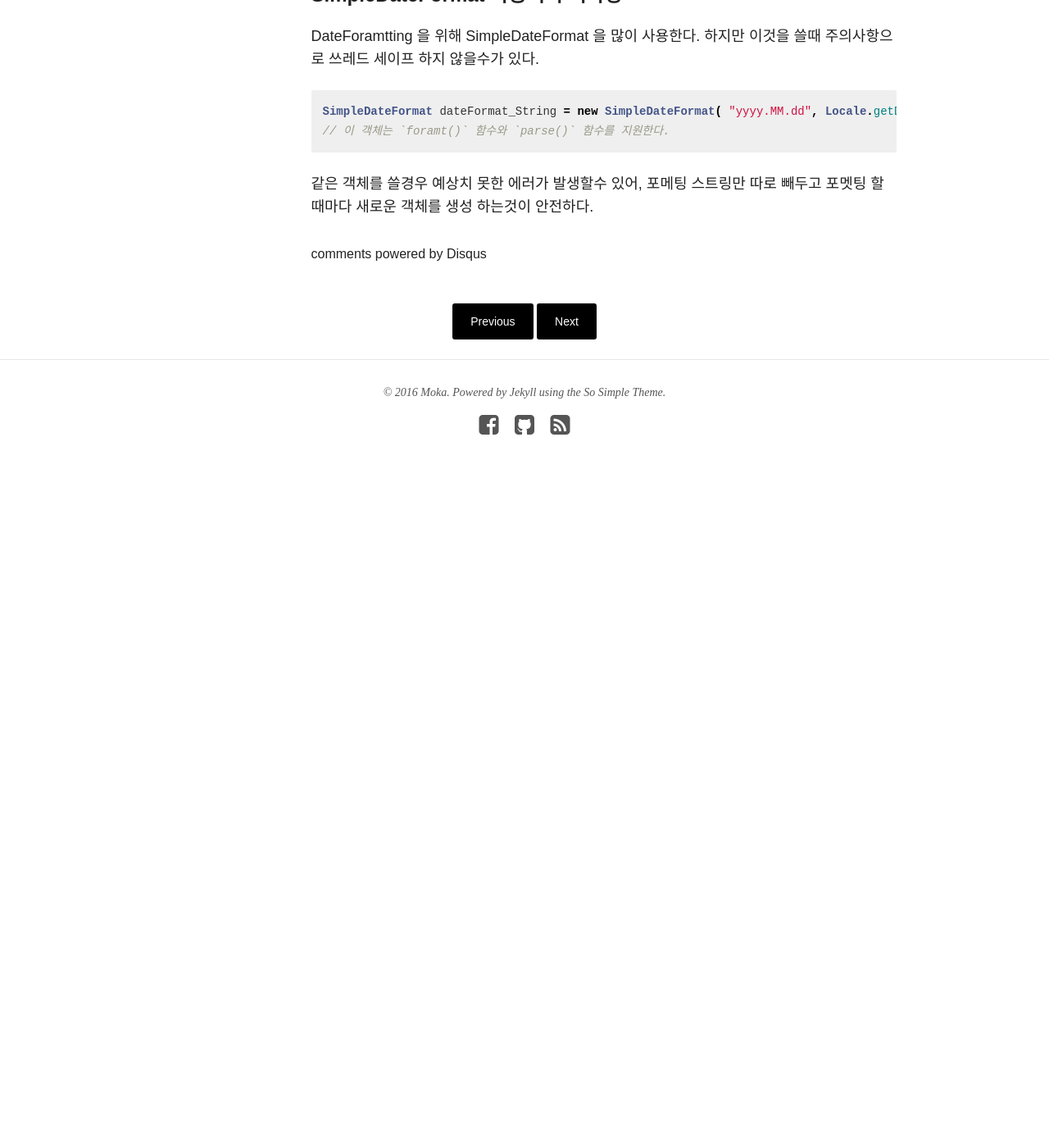
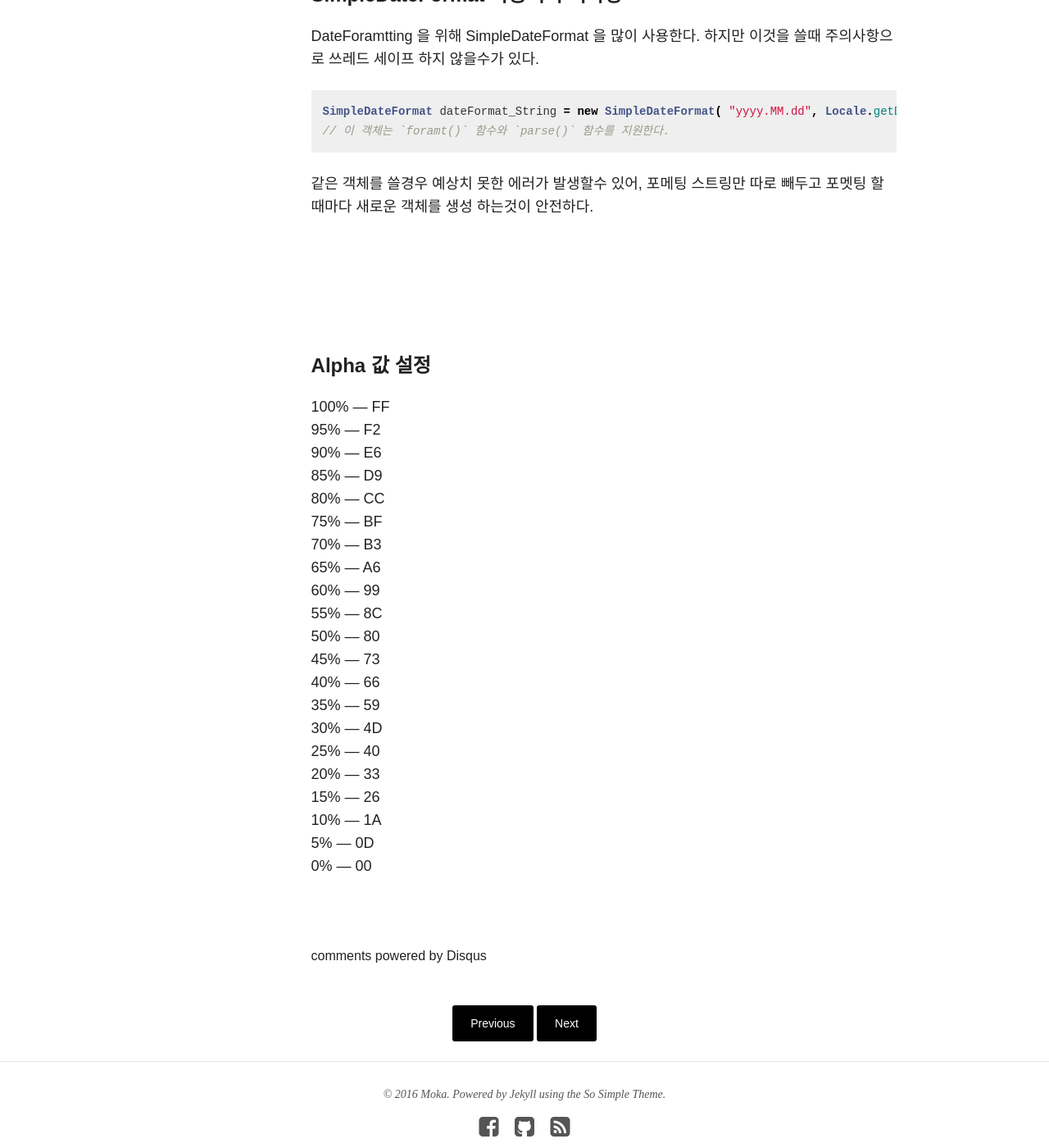
Before and after one commit to steadymoka/moka-a.github.io, a Jekyll site: the page built from _posts/android/2015-11-02-android_note_03.md, in a window 1280 px wide and 1400 px high, scrolled down 4727 px. Shown: the whole window at 82% size. Built offline with Jekyll 4.4.1, drawn with Linux system fonts in a browser that asks for light colours; nearby versions of some CDN libraries; comment, search, counter and statistics services are not loaded; before the commit the page ends 5357 px from its top, so only the background shows below that.

Commit message:
posting android note

````diff
--- a/_posts/android/2015-11-02-android_note_03.md
+++ b/_posts/android/2015-11-02-android_note_03.md
@@ -96,3 +96,34 @@ SimpleDateFormat dateFormat_String = new SimpleDateFormat( "yyyy.MM.dd", Locale.
 // 이 객체는 `foramt()` 함수와 `parse()` 함수를 지원한다.
 ```
 같은 객체를 쓸경우 예상치 못한 에러가 발생할수 있어, 포메팅 스트링만 따로 빼두고 포멧팅 할때마다 새로운 객체를 생성 하는것이 안전하다.
+
+<br>
+<br>
+<br>
+<br>
+
+#### Alpha 값 설정
+
+100% — FF<br>
+95% — F2<br>
+90% — E6<br>
+85% — D9<br>
+80% — CC<br>
+75% — BF<br>
+70% — B3<br>
+65% — A6<br>
+60% — 99<br>
+55% — 8C<br>
+50% — 80<br>
+45% — 73<br>
+40% — 66<br>
+35% — 59<br>
+30% — 4D<br>
+25% — 40<br>
+20% — 33<br>
+15% — 26<br>
+10% — 1A<br>
+5% — 0D<br>
+0% — 00<br>
+
+<br>
````
